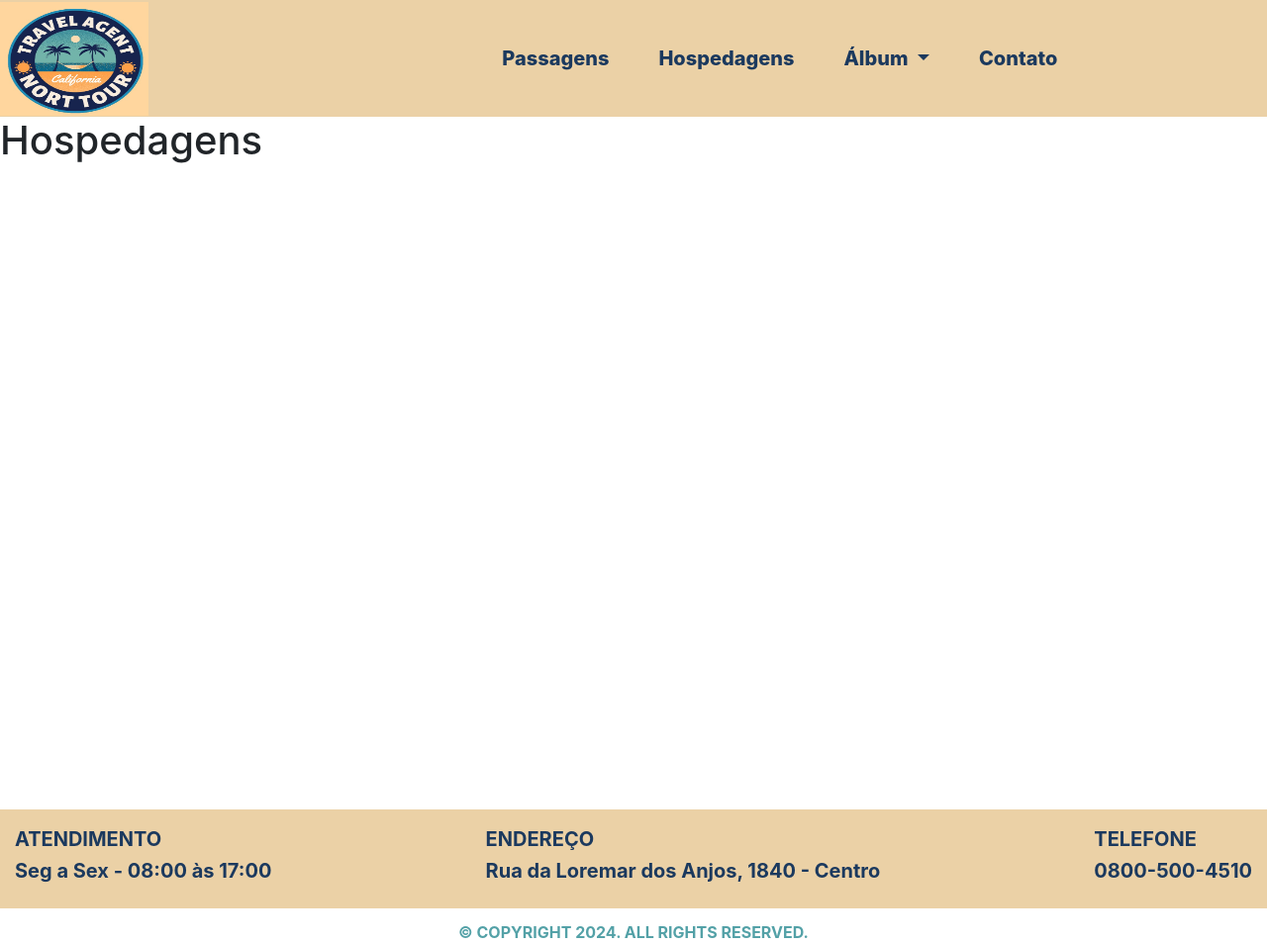
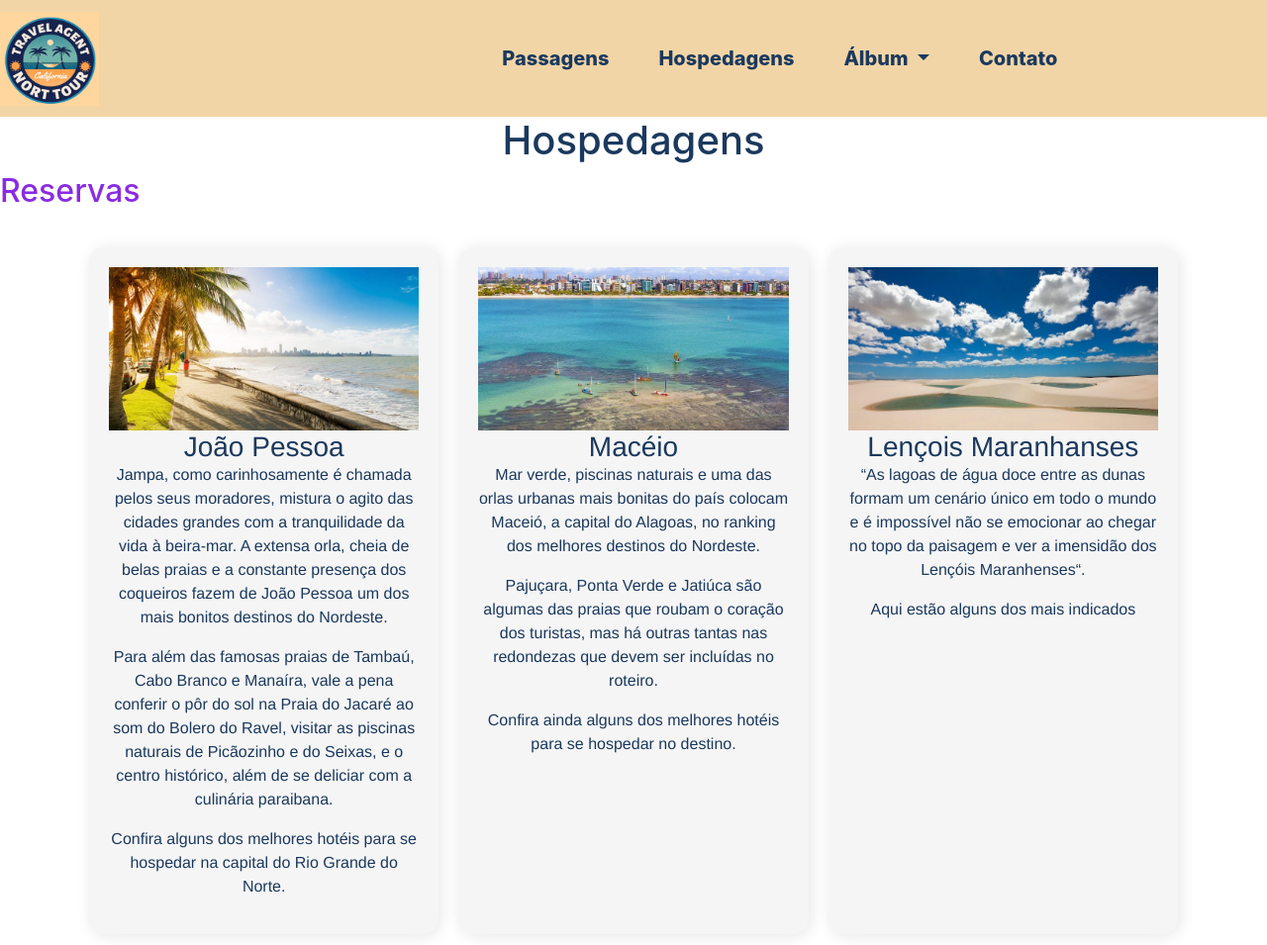
Before and after one commit to FabioCantuario/Proz_Desenv_Lugares_Nordeste, a plain HTML site: page hospedagem.html in a window 1280 px wide. Shown: the top 955 px of the page at 99% size. Drawn offline with nearby package versions, Linux system fonts and the light colour scheme.

Commit message:
Exercicio de Desenvolvimento

```diff
--- a/hospedagem.html
+++ b/hospedagem.html
@@ -48,6 +48,39 @@
     <main>
         <div class="conteudo">
             <h1>Hospedagens</h1>
+            <div class="parceiro-div">
+                <div>
+                    <h2>Reservas</h2>
+                </div>
+                <section class="secao4" id="sobre">
+                    <div class="secao4-div">
+                        <!-- Card 1 -->
+                        <div class="secao4-div-card">
+                            <a href="./preco_joaopessoa.html"><img decoding="async" src="./img/locais/img-joaopessoa.jpg" alt="imagem do card 1 html e css"></a>
+                            <h3>João Pessoa</h3>
+                            <p>Jampa, como carinhosamente é chamada pelos seus moradores, mistura o agito das cidades grandes com a tranquilidade da vida à beira-mar. A extensa orla, cheia de belas praias e a constante presença dos coqueiros fazem de João Pessoa um dos mais bonitos destinos do Nordeste.</p>
+                            <p>Para além das famosas praias de Tambaú, Cabo Branco e Manaíra, vale a pena conferir o pôr do sol na Praia do Jacaré ao som do Bolero do Ravel, visitar as piscinas naturais de Picãozinho e do Seixas, e o centro histórico, além de se deliciar com a culinária paraibana.</p>
+                            <p>Confira alguns dos melhores hotéis para se hospedar na capital do Rio Grande do Norte.</p>
+                        </div>
+                        <!-- Card 2 -->
+                        <div class="secao4-div-card">
+                            <a href="./preco_maceio.html"><img decoding="async" src="./img/locais/img-maceio.jpeg" alt="imagem do card 2 html e css"></a>
+                            <h3>Macéio</h3>
+                            <p>Mar verde, piscinas naturais e uma das orlas urbanas mais bonitas do país colocam Maceió, a capital do Alagoas, no ranking dos melhores destinos do Nordeste.</p>
+                            <p>Pajuçara, Ponta Verde e Jatiúca são algumas das praias que roubam o coração dos turistas, mas há outras tantas nas redondezas que devem ser incluídas no roteiro.</p>
+                            <p>Confira ainda alguns dos melhores hotéis para se hospedar no destino.</p>
+                        </div>
+                        <!-- Card 3 -->
+                        <div class="secao4-div-card">
+                            <a href="./preco_maranhao.html"><img decoding="async" src="./img/locais/img-maranhao.jpg" alt="imagem do card 3 html e css"></a>
+                            <h3>Lençois Maranhanses</h3>
+                            <p>“As lagoas de água doce entre as dunas formam um cenário único em todo o mundo e é impossível não se emocionar ao chegar no topo da paisagem e ver a imensidão dos Lençóis Maranhenses“.</p>
+                            <p>Aqui estão alguns dos mais indicados</p>
+                        </div>
+                    </div>
+                </section>
+
+            </div>
         </div>
     </main>
     <footer>
--- a/style/header_footer.css
+++ b/style/header_footer.css
@@ -1,7 +1,7 @@
 /* Logotipo e Menu de Navegação */
 .img-logo {
-    width: 150px;
-    height: 115px;
+    width: 100px;
+    height: 95px;
     justify-content:space-between;
     display:inline-block; /* visual do link */
     vertical-align: middle;
@@ -18,7 +18,7 @@
 }
 
 #div-principal {
-    background-color:#ebd1a6;
+    background-color:hwb(37 65% 5%);
     background-size: contain;
     background-repeat: no-repeat;
 }
--- a/style/hospedagem.css
+++ b/style/hospedagem.css
@@ -0,0 +1,53 @@
+body {
+    background-color: white;
+}
+
+h1 {
+    text-align: center;
+    color: #1b395e;
+}
+
+h2 {
+    color: blueviolet;
+}
+
+.secao4 {
+    margin: 0;
+    font-family: Helvetica, sans-serif;
+}
+
+.secao4-div {
+    display: flex;
+    flex-wrap: wrap;
+    justify-content: center;
+    padding: 20px;
+    text-align: center;
+}
+
+.secao4-div-card {
+    display: flex;
+    flex-direction: column;
+    align-items: center;
+    width: calc(100% / 3 - 60px);
+    margin: 10px;
+    padding: 20px;
+    box-shadow: 2px 2px 16px 0px rgba(0, 0, 0, 0.1);
+    border-radius: 15px;
+    background-color:  whitesmoke;
+    color:#1b395e;
+    transition: all 0.5s ease;
+}
+
+.secao4-div-card:hover {
+    transform: scale(1.1);
+    z-index: 1;
+}
+
+.secao4-div-card img {
+    width: 100%;
+    height: auto;
+}
+
+.secao4-div-card h3 {
+    margin-bottom: 0px;
+}
--- a/style/index.css
+++ b/style/index.css
@@ -2,3 +2,8 @@
 .conteudo {
     background-image: url(/img/img-back_fish.jpg);
 }
+
+h1 {
+    color: green;
+    text-align: center;
+}
--- /dev/null
+++ b/style/preco.css
@@ -0,0 +1,16 @@
+h1 {
+    text-align: center;
+}
+
+.img-preco {
+    text-align: center;
+}
+
+div, button, a {
+    text-decoration: none;
+    text-align: center;
+}
+
+button, a:hover {
+    text-decoration: none;
+}
```
Also changed, not shown: index.html (+1 -1 lines), preco_joaopessoa.html (added, +24 -0 lines), preco_maceio.html (added, +24 -0 lines), preco_maranhao.html (added, +24 -0 lines), img/img-hospedagem.jpg (deleted), img/locais/img-joaopessoa.jpg (added), img/locais/img-maceio.jpeg (added), img/locais/img-maranhao.jpg (added), img/tabelas_preco/tabela_joaopessoa.JPG (added), img/tabelas_preco/tabela_maceio.JPG (added), img/tabelas_preco/tabela_maranhao.JPG (added).
